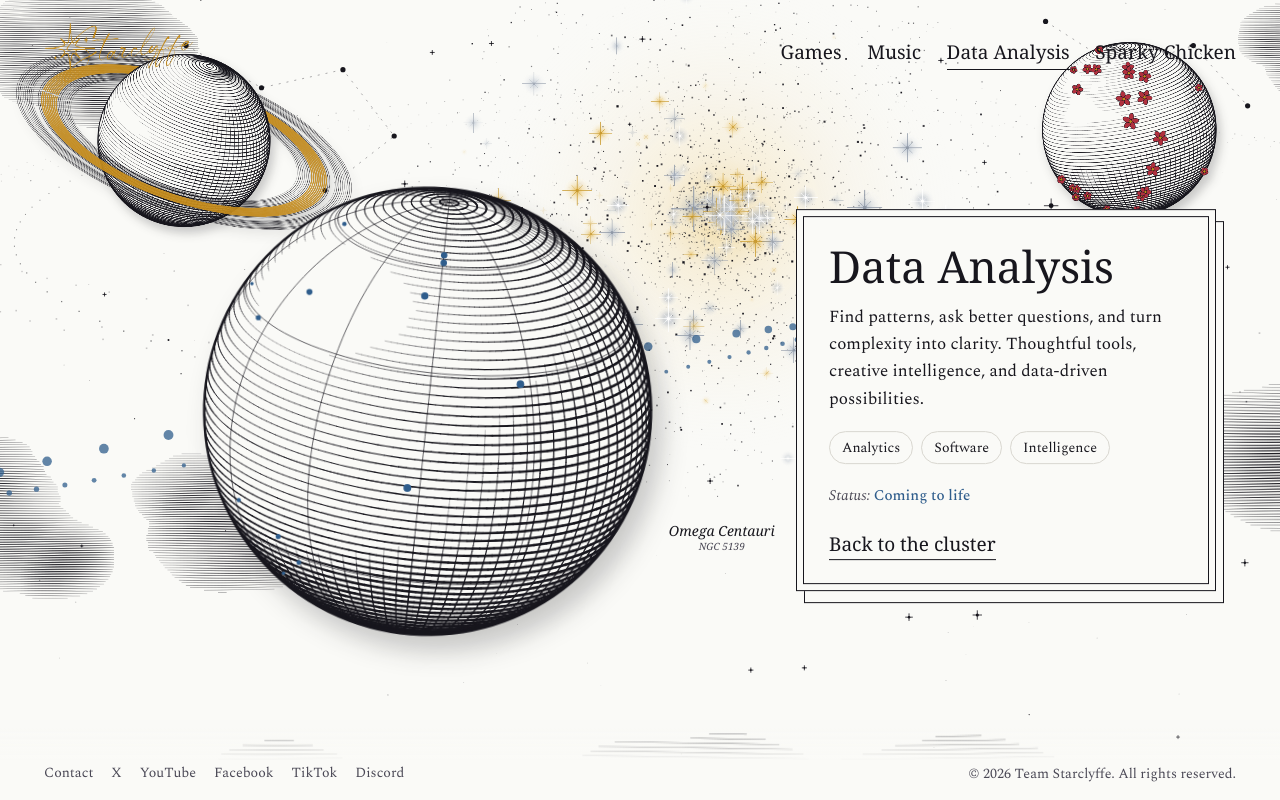
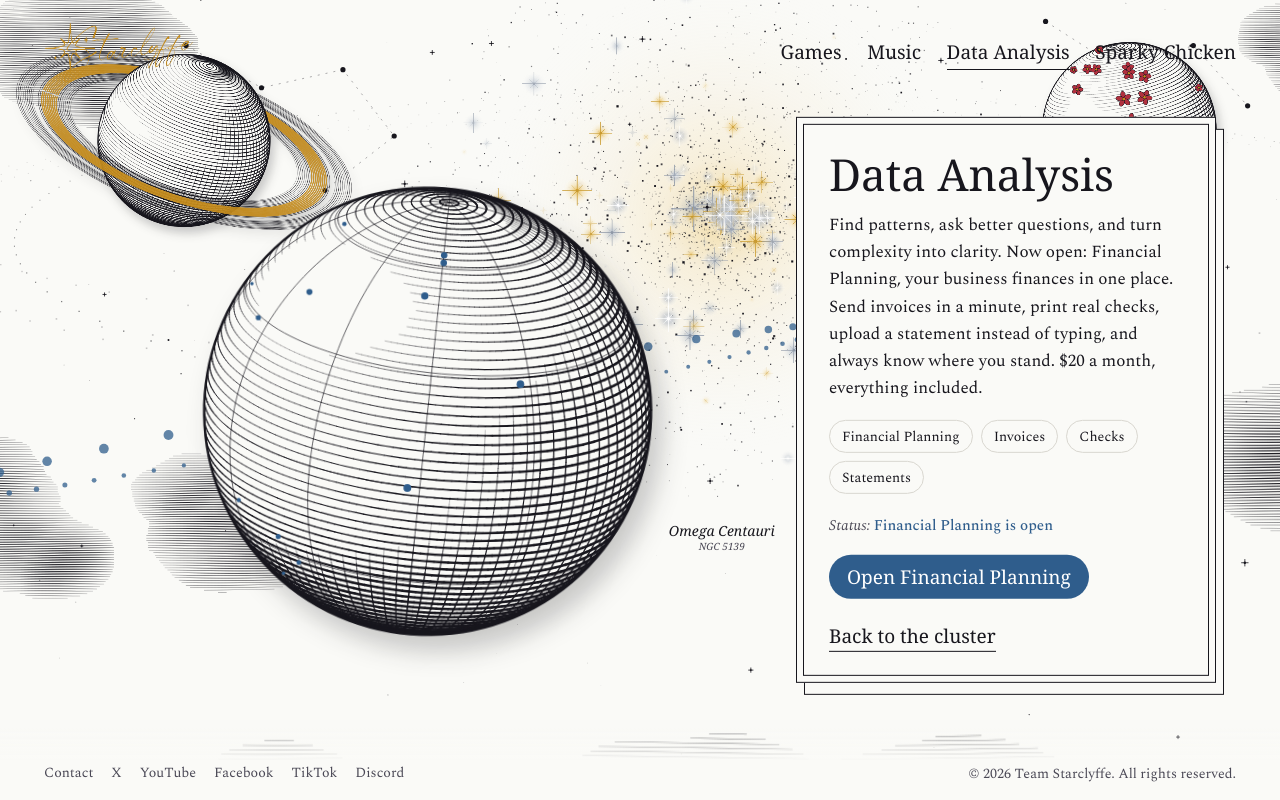
Before and after one commit to gfswardenclyffe/Starclyffe, a plain HTML site: page index.html in a window 1280 px wide. Both pictures are taken after a click on the button "Data Analysis". Drawn offline with nearby package versions, Linux system fonts and the light colour scheme; animation ran at ten frames a second; a web font is replaced by a local one.

Commit message:
Data Analysis: add Financial Planning

```diff
--- a/index.html
+++ b/index.html
@@ -139,7 +139,7 @@ const reduce=matchMedia('(prefers-reduced-motion: reduce)').matches;
 const WORLDS={
   games:{title:'Games',accent:'#C28A1C',desc:'A place for playful worlds, little adventures, and stories you can step inside. Discover what happens when imagination becomes interactive.',tags:['Experiences','Demos','Worlds']},
   music:{title:'Music',accent:'#B0303E',desc:'Music for other universes. Original compositions, atmosphere, and soundtracks for games, films, and the moments in between.',tags:['Original music','Licensing','Soundtracks']},
-  data:{title:'Data Analysis',accent:'#2F5D8C',desc:'Find patterns, ask better questions, and turn complexity into clarity. Thoughtful tools, creative intelligence, and data-driven possibilities.',tags:['Analytics','Software','Intelligence']},
+  data:{title:'Data Analysis',accent:'#2F5D8C',desc:'Find patterns, ask better questions, and turn complexity into clarity. Now open: Financial Planning, your business finances in one place. Send invoices in a minute, print real checks, upload a statement instead of typing, and always know where you stand. $20 a month, everything included.',tags:['Financial Planning','Invoices','Checks','Statements'],link:{href:'/financialplanning/',text:'Open Financial Planning',same:true},status:'Financial Planning is open'},
   sparky:{title:'Sparky Chicken',accent:'#D20001',desc:'Private internet. Private chickens. A secure connection with exits in Dallas and Mexico City, so you can watch your chickens in peace.',tags:['Private VPN','Windows','macOS'],link:{href:'https://sparkychicken.starclyffe.com/',text:'Visit Sparky Chicken'},status:'Open beta'}
 };
 
@@ -411,7 +411,7 @@ function fly(to,ms,done){flying={from:{...cam},to,t0:performance.now(),ms,done}}
 function enter(id){const p=planets[id],w=WORLDS[id];hover=null;label.classList.remove('on');cv.classList.remove('over');
   inWorld=id;document.body.classList.add('inworld');
   $('#p-title').textContent=w.title;$('#p-desc').textContent=w.desc;$('#p-tags').innerHTML=w.tags.map(t=>`<li>${t}</li>`).join('');
-  $('#p-status').textContent=w.status||'Coming to life';const ln=$('#p-link');if(w.link){ln.hidden=false;ln.href=w.link.href;ln.textContent=w.link.text}else ln.hidden=true;
+  $('#p-status').textContent=w.status||'Coming to life';const ln=$('#p-link');if(w.link){ln.hidden=false;ln.href=w.link.href;ln.textContent=w.link.text;if(w.link.same){ln.removeAttribute('target')}else{ln.target='_blank'}}else ln.hidden=true;
   $('#panel').style.setProperty('--accent',w.accent);$('#panel').setAttribute('aria-hidden','false');
   document.querySelectorAll('.worlds button').forEach(b=>b.setAttribute('aria-current',b.dataset.world===id));
   const off=W>720?p.rd*.95:0, dz=p.rd*(W>720?3.4:4.2);
```
